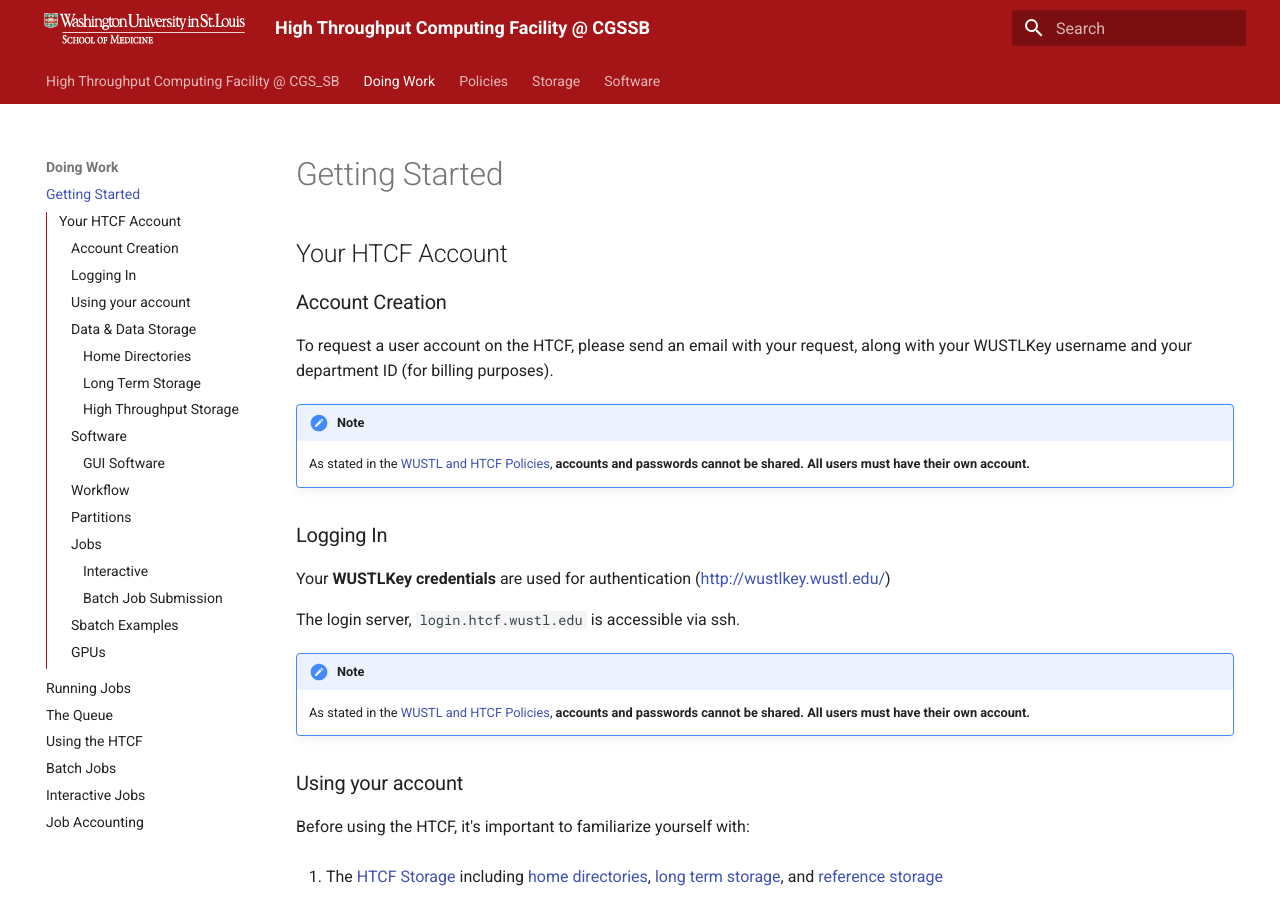
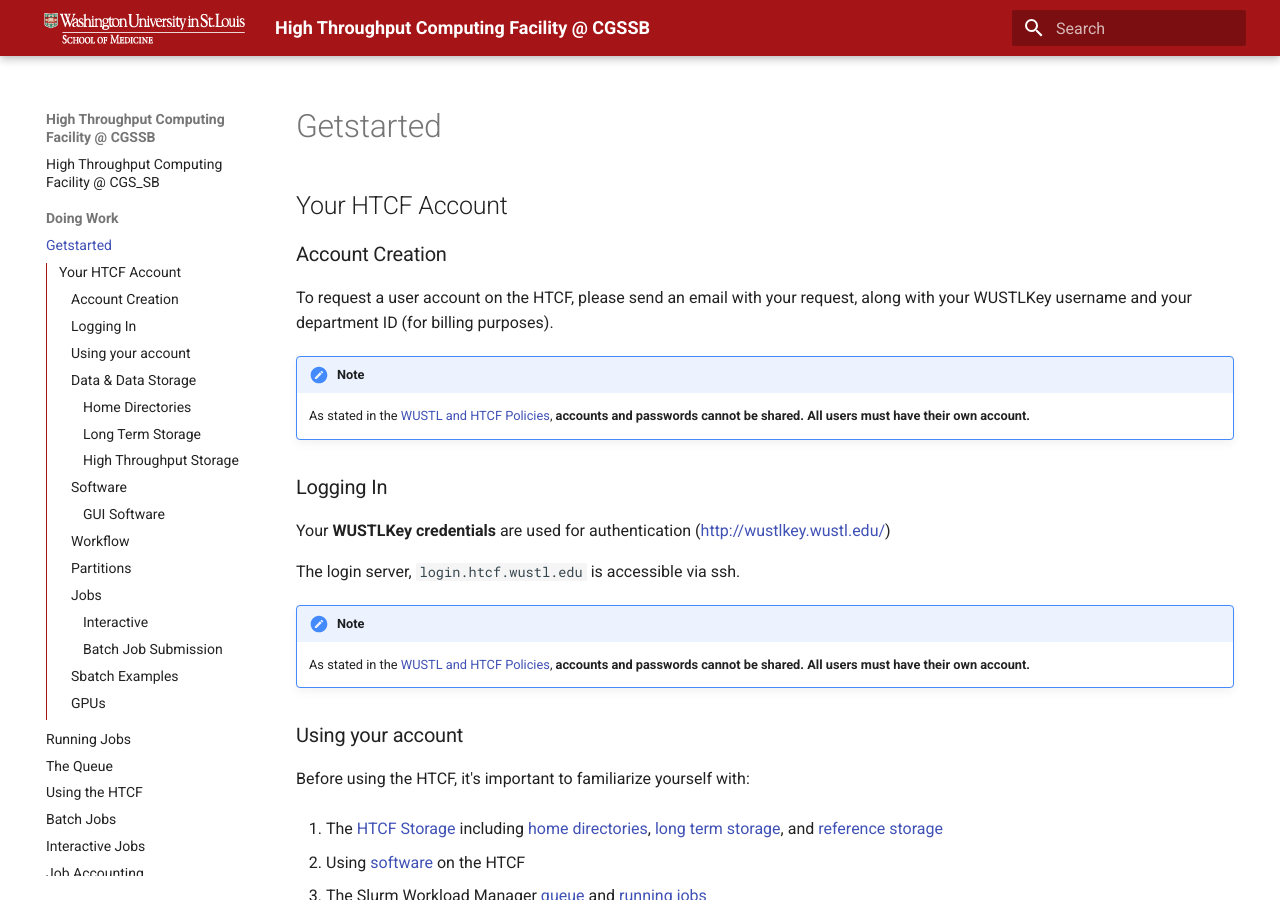
Before and after one commit to htcf/docs, an MkDocs documentation site: the page built from docs/getstarted.md, in a window 1280 px wide and 900 px high. Built offline with MkDocs 1.6.1 and Material for MkDocs 9.7.7, drawn with Linux system fonts in a browser that asks for light colours.

Commit message:
Update mkdocs.yml

```diff
--- a/mkdocs.yml
+++ b/mkdocs.yml
@@ -4,7 +4,7 @@
   logo: School_of_Medicine_1line_rev(RGB)200-01.png
   features:
     - navigation.instant
-    - navigation.tabs
+    #- navigation.tabs
     - navigation.tracking
     - navigation.sections
     - toc.integrate
@@ -44,7 +44,7 @@
 nav:
 - 'index.md'
 - Doing Work:
-    - Getting Started: 'getstarted.md'
+    - 'getstarted.md'
     - Running Jobs: runningjobs.md
     - The Queue: using/queue.md
     - Using the HTCF: 'using/index.md'
```
